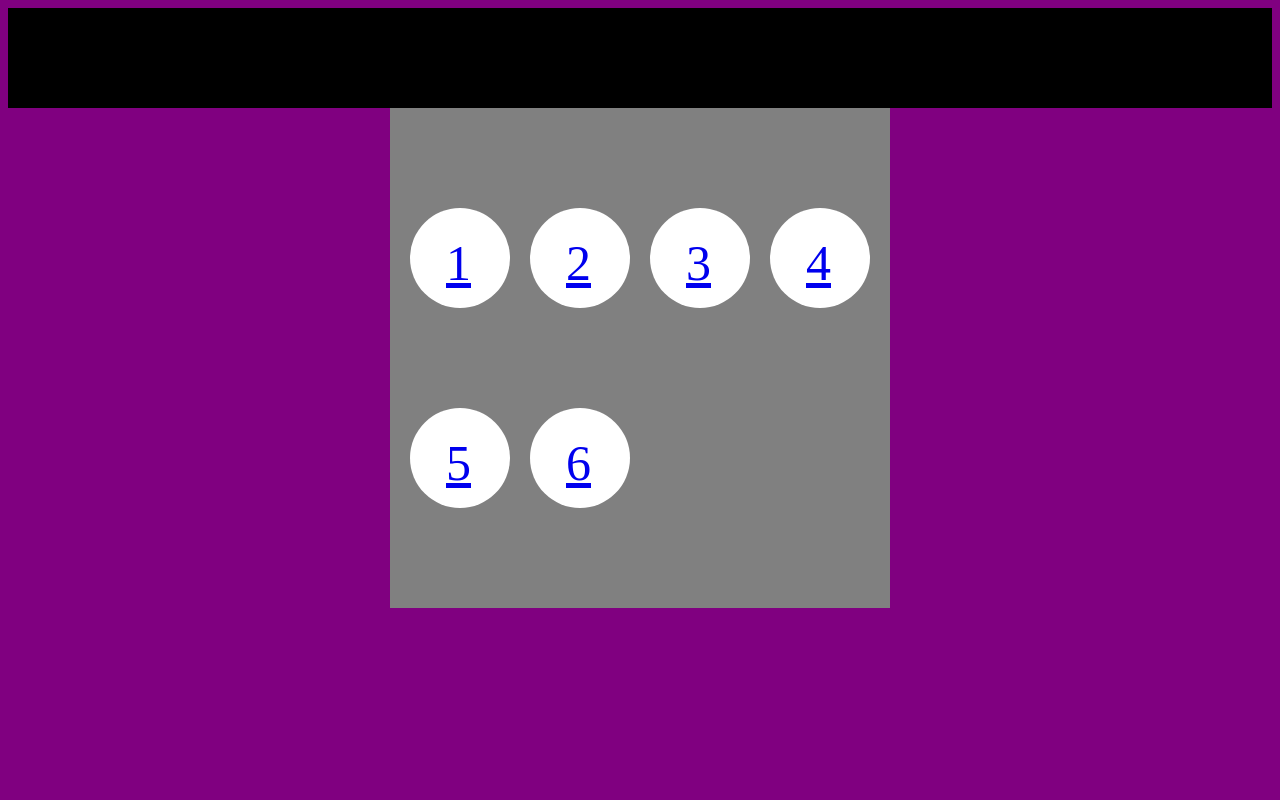
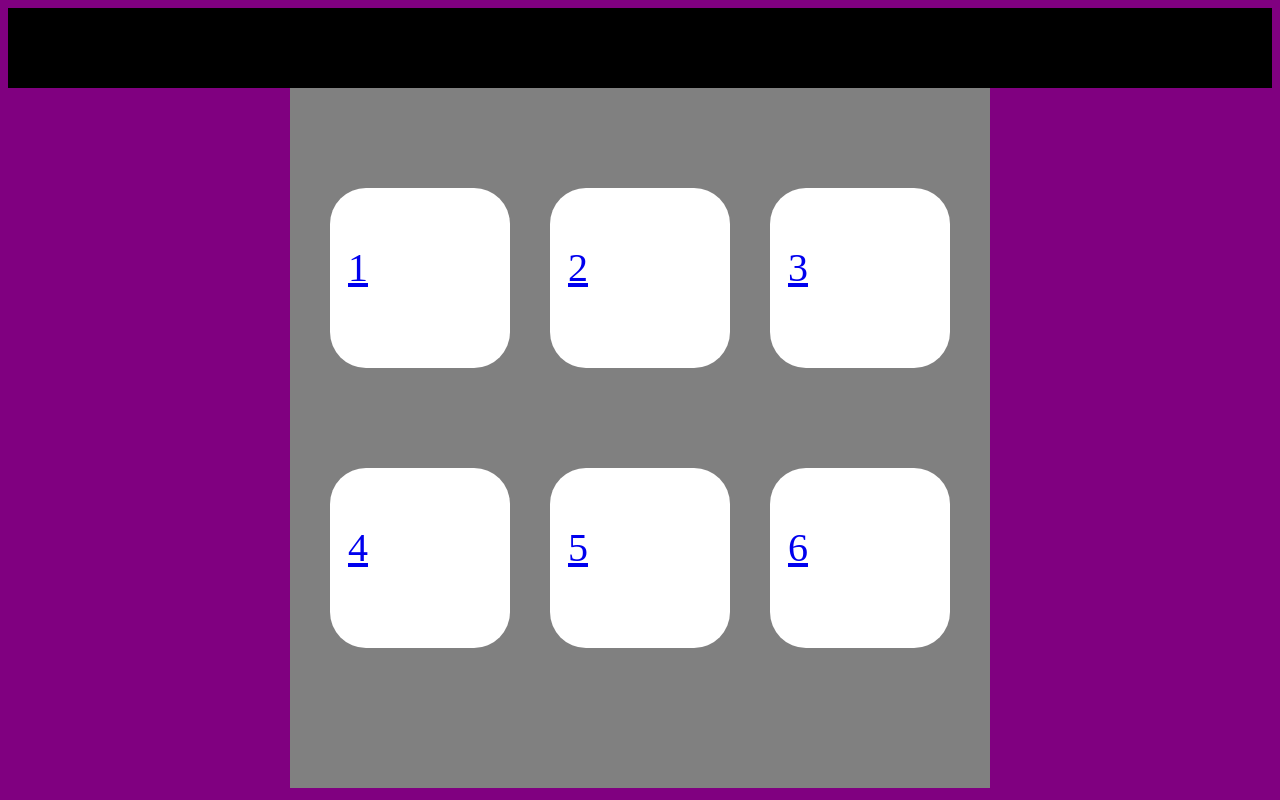
Before and after one commit to schkadri-alg/portfoli, a plain HTML site: page index.html in a window 1280 px wide. Drawn offline with Linux system fonts and the light colour scheme.

Commit message:
Update estils.css

```diff
--- a/estils.css
+++ b/estils.css
@@ -3,31 +3,31 @@ body{
 }
 #cabecera{
   width: auto;
-  height: 100px;
+  height: 80px;
   background-color: black;
 
 
 }
 #contenedor{
   margin: 0 auto;
-  width: 500px;
-  height: 500px;
+  width: 700px;
+  height: 700px;
   background-color: grey;
 
 }
 
 .bola{
-  width: 100px;
-  height: 100px;
-  border-radius: 50%;
+  width: 180px;
+  height: 180px;
+  border-radius: 20%;
   float: left;
   margin-top: 100px;
-  margin-left: 20px;
+  margin-left: 40px;
   background-color: white;
 }
 
 p{
-  font-size: 50px;
-  margin-left: 36px;
-  line-height: 10px;
+  font-size: 40px;
+  margin-left: 18px;
+  line-height: 80px;
 }
```
